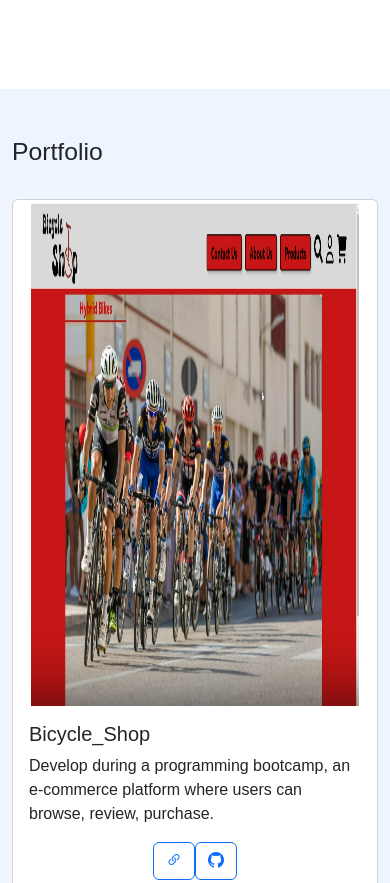
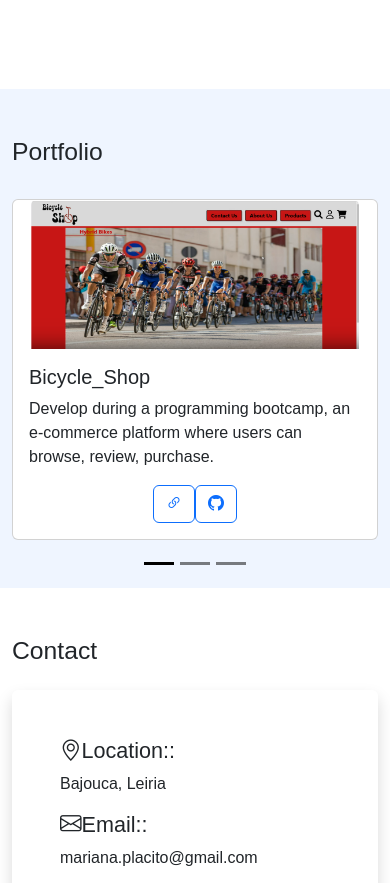
Before and after one commit to Placito/My_Portfolio, a Flask app: page / in a window 390 px wide. Shown: the part 4706-5589 px from the top of the page. Run offline with Flask 3, Linux system fonts and the light colour scheme; some libraries are stand-ins or nearby versions.

Commit message:
responsive card

```diff
--- a/static/style.css
+++ b/static/style.css
@@ -217,7 +217,7 @@ html, body {
     background-position: center; /* Centers the background image */
     width: 90%;
     margin: auto;
-    height: 60vh;
+    height: 60%;
 }
 /* Animation */
 [data-anime] {
```
